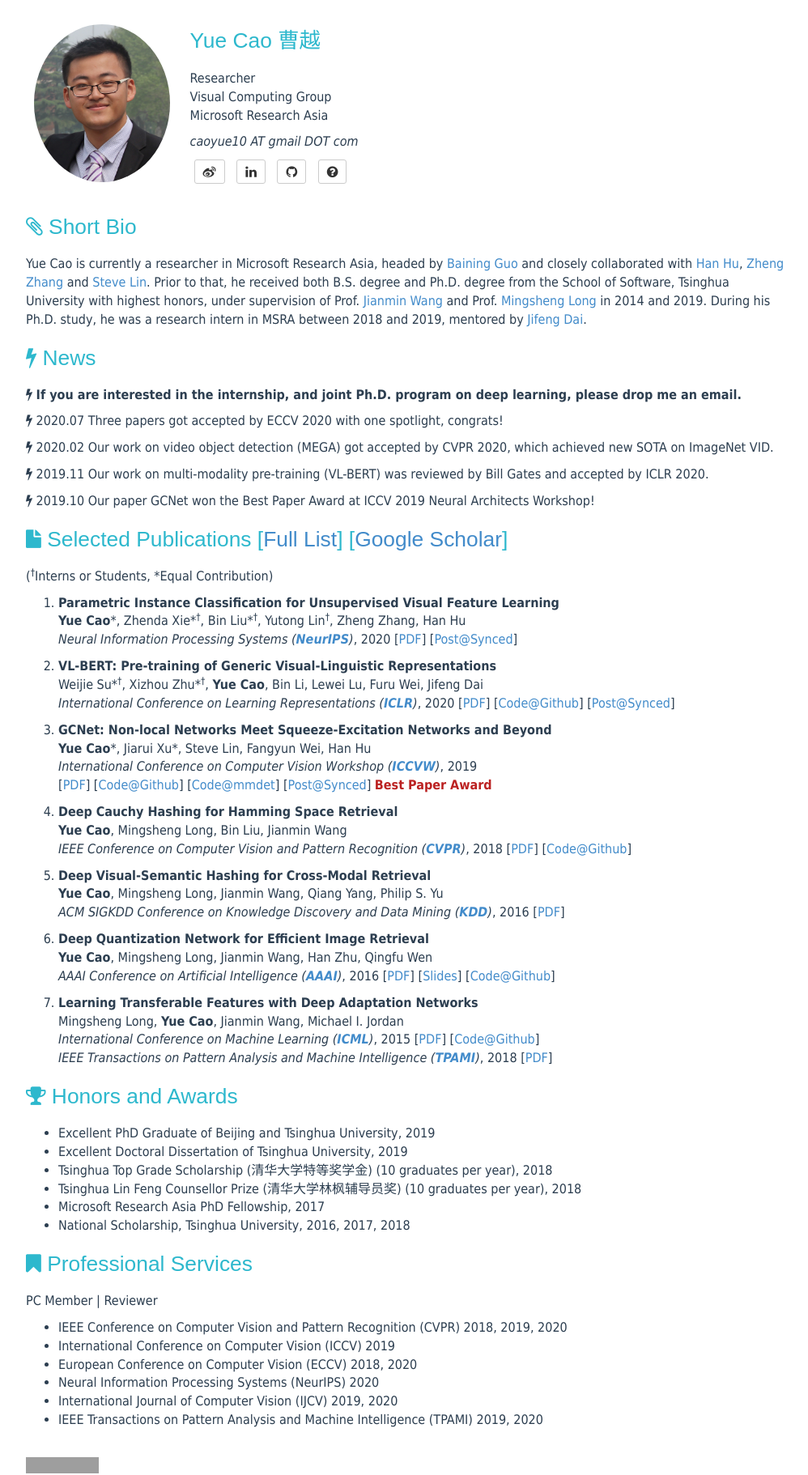
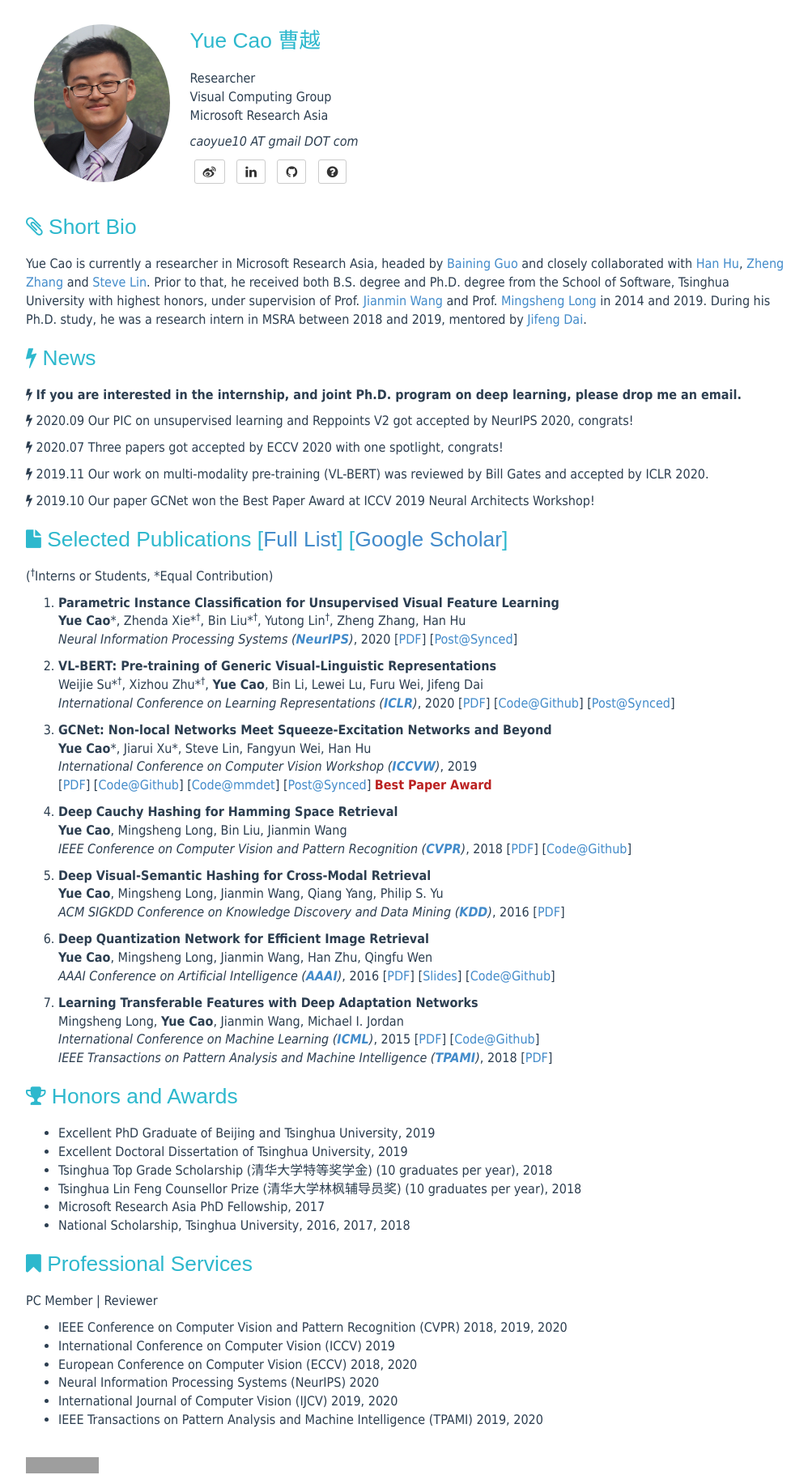
Before and after one commit to caoyue10/caoyue10.github.io, a Jekyll site: the page built from index.html, in a window 1280 px wide. Shown: the whole page at 81% size, without its empty margins (138-1136 px from the left). Built offline with Jekyll 4.4.1, drawn with Linux system fonts in a browser that asks for light colours; the list of posts is cut into pages by our own code; grey boxes are pictures that could not be loaded.

Commit message:
Update index.html

```diff
--- a/index.html
+++ b/index.html
@@ -23,11 +23,11 @@ tagline:
     </p>
     <p>
     <i class="fa fa-bolt"></i>
-    2020.07 Three papers got accepted by ECCV 2020 with one spotlight, congrats!
+    2020.09 Our PIC on unsupervised learning and Reppoints V2 got accepted by NeurIPS 2020, congrats!
     </p>
     <p>
     <i class="fa fa-bolt"></i>
-    2020.02 Our work on video object detection (MEGA) got accepted by CVPR 2020, which achieved new SOTA on ImageNet VID.
+    2020.07 Three papers got accepted by ECCV 2020 with one spotlight, congrats!
     </p>
     <p>
     <i class="fa fa-bolt"></i>
```
